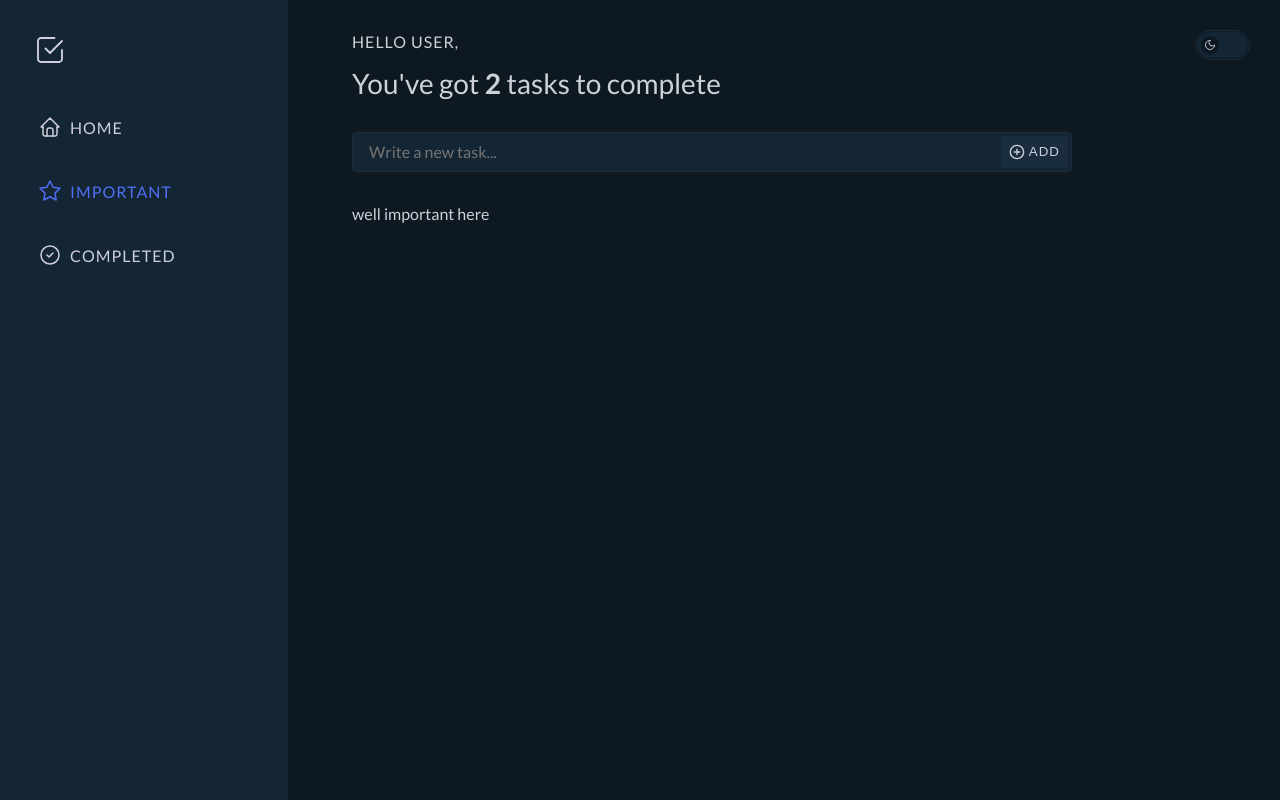
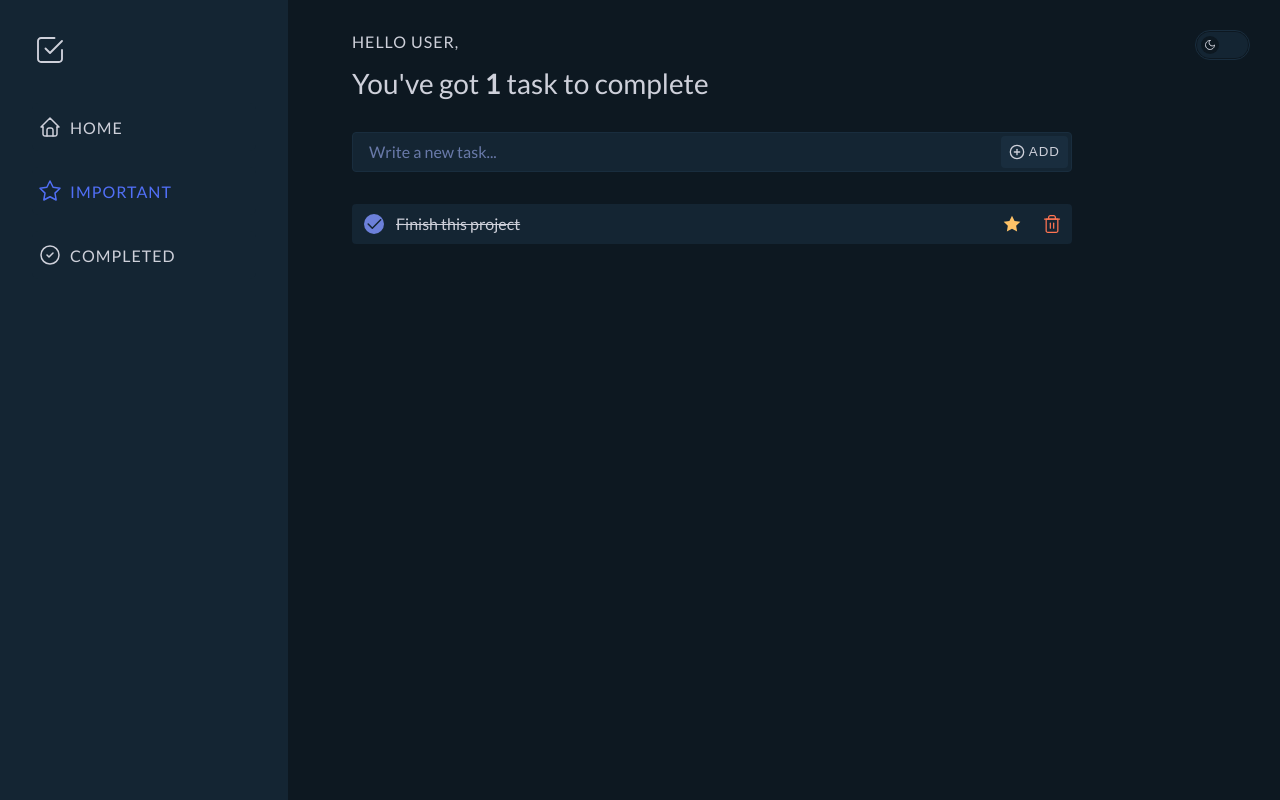
Before and after one commit to Vikram-Hegde/Tasker, a React (Vite) app: page / in a window 1280 px wide. Both pictures are taken after a click on the item "IMPORTANT". Built offline with nearby package versions, Linux system fonts and the light colour scheme.

Commit message:
added tasks to other pages

```diff
--- a/src/App.jsx
+++ b/src/App.jsx
@@ -2,9 +2,7 @@ import './styles/style.scss';
 import Sidebar from './components/Sidebar/Sidebar';
 import HomeIcon from './components/icons/HomeIcon';
 import Home from './pages/Home';
-import ImportantIcon from './components/icons/ImportantIcon';
 import Important from './pages/Important';
-import CompletedIcon from './components/icons/CompletedIcon';
 import Completed from './pages/Completed';
 import Toggle from './components/Toggle/Toggle';
 import { useState } from 'react';
@@ -21,6 +19,10 @@ function App() {
 			important: false,
 		},
 	]);
+
+	const completedTasks = tasks.filter((task) => task.completed);
+	const importantTasks = tasks.filter((task) => task.important);
+	const remainingTasks = tasks.length - completedTasks.length;
 
 	const toggleOption = (id, option) => {
 		const task = tasks.find((taskId) => taskId.id === id);
@@ -42,33 +44,24 @@ function App() {
 
 	const [theme, setTheme] = useState('dark');
 
-	let menuList = [
-		{
-			name: 'Home',
-			icon: <HomeIcon height={24} width={24} />,
-		},
-		{
-			name: 'Important',
-			icon: <ImportantIcon height={24} width={24} />,
-		},
-		{
-			name: 'Completed',
-			icon: <CompletedIcon height={24} width={24} />,
-		},
-	];
+	const [activeMenu, setActiveMenu] = useState({
+		name: 'Home',
+		icon: <HomeIcon width={24} height={24} />,
+	});
 
-	const [active, setActive] = useState(menuList[0]);
 	let pageProps = {
-		tasks: tasks,
 		toggleOption: toggleOption,
 		handleDelete: handleDelete,
 		updateTask: updateTask,
 	};
 	let content;
 
-	if (active.name === 'Home') content = <Home {...pageProps} />;
-	else if (active.name === 'Important') content = <Important {...pageProps} />;
-	else if (active.name === 'Completed') content = <Completed {...pageProps} />;
+	if (activeMenu.name === 'Home')
+		content = <Home {...pageProps} tasks={tasks} />;
+	else if (activeMenu.name === 'Important')
+		content = <Important {...pageProps} tasks={importantTasks} />;
+	else if (activeMenu.name === 'Completed')
+		content = <Completed {...pageProps} tasks={completedTasks} />;
 
 	useEffect(() => {
 		document.body.setAttribute('color-scheme', theme);
@@ -76,14 +69,15 @@ function App() {
 
 	return (
 		<main className="App">
-			<Sidebar menuList={menuList} active={active} setActive={setActive} />
+			<Sidebar activeMenu={activeMenu} setActiveMenu={setActiveMenu} />
 			<div className="pages">
 				<header>
 					<div className="page__subtitle">Hello User,</div>
 					<Toggle setTheme={setTheme} />
 				</header>
 				<div className="page__title">
-					You've got <b>{tasks.length}</b> tasks to complete
+					You've got <b>{remainingTasks}</b>{' '}
+					{remainingTasks > 1 ? 'tasks' : 'task'} to complete
 				</div>
 				<TaskInput addNewTask={addNewTask} />
 				{content}
--- a/src/components/Sidebar/Sidebar.jsx
+++ b/src/components/Sidebar/Sidebar.jsx
@@ -1,7 +1,25 @@
 import Logo from '../icons/Logo';
+import HomeIcon from '../icons/HomeIcon';
+import ImportantIcon from '../icons/ImportantIcon';
+import CompletedIcon from '../icons/CompletedIcon';
 import './Sidebar.scss';
 
-export default function Sidebar({ menuList, active, setActive }) {
+export default function Sidebar({ activeMenu, setActiveMenu }) {
+	let menuList = [
+		{
+			name: 'Home',
+			icon: <HomeIcon height={24} width={24} />,
+		},
+		{
+			name: 'Important',
+			icon: <ImportantIcon height={24} width={24} />,
+		},
+		{
+			name: 'Completed',
+			icon: <CompletedIcon height={24} width={24} />,
+		},
+	];
+
 	return (
 		<div className="sidebar">
 			<div className="logo sidebar__logo">
@@ -12,9 +30,9 @@ export default function Sidebar({ menuList, active, setActive }) {
 					{menuList.map((item) => (
 						<li
 							className={`sidebar__item ${
-								active.name === item.name ? 'active' : ''
+								activeMenu.name === item.name ? 'active' : ''
 							}`}
-							onClick={() => setActive(item)}
+							onClick={() => setActiveMenu(item)}
 							key={item.name}
 						>
 							{item.icon}
--- a/src/components/Task/Task.jsx
+++ b/src/components/Task/Task.jsx
@@ -36,17 +36,16 @@ export default function Task({
 	};
 
 	return (
-		<div
-			className="task"
-			onDoubleClick={() => setToggle(true)}
-		>
+		<div className="task" onDoubleClick={() => setToggle(true)}>
 			<button
 				onClick={() => toggleOption(task.id, 'completed')}
 				className={`task__check ${task.completed ? 'completed' : ''}`}
 			>
 				{task.completed && <Check width={20} height={20} />}
 			</button>
-			<div className="task__name">{task.task}</div>
+			<div className={`task__name ${task.completed ? 'dashed' : ''}`}>
+				{task.task}
+			</div>
 			{toggle && (
 				<input
 					value={updatedTask}
--- a/src/components/Task/Task.scss
+++ b/src/components/Task/Task.scss
@@ -10,6 +10,10 @@
 	border-radius: var(--brr);
 	position: relative;
 	animation: slideIn 0.2s ease-in-out forwards;
+
+	&__name.dashed {
+		text-decoration: line-through;
+	}
 
 	&__icon {
 		background-color: transparent;
--- a/src/components/TaskInput/TaskInput.scss
+++ b/src/components/TaskInput/TaskInput.scss
@@ -18,6 +18,11 @@
 		padding: 0 1rem;
 		outline-color: var(--surface-400);
 		outline-offset: 0px;
+
+		&::placeholder {
+			color: var(--text-300);
+			opacity: 0.6;
+		}
 
 		&:focus-visible {
 			outline: 1px solid var(--surface-400);
--- a/src/pages/Completed.jsx
+++ b/src/pages/Completed.jsx
@@ -1,7 +1,22 @@
-export default function Completed() {
-	return(
+import Task from '../components/Task/Task';
+
+export default function Completed({
+	tasks,
+	toggleOption,
+	updateTask,
+	handleDelete,
+}) {
+	return (
 		<div className="page completed">
-			well completed here
+			{tasks.map((task) => (
+				<Task
+					key={task.id}
+					task={task}
+					updateTask={updateTask}
+					toggleOption={toggleOption}
+					handleDelete={handleDelete}
+				/>
+			))}
 		</div>
-	)
+	);
 }
--- a/src/pages/Home.jsx
+++ b/src/pages/Home.jsx
@@ -1,10 +1,21 @@
 import Task from '../components/Task/Task';
 
-export default function Home({ tasks, toggleOption, updateTask, handleDelete }) {
+export default function Home({
+	tasks,
+	toggleOption,
+	updateTask,
+	handleDelete,
+}) {
 	return (
 		<div className="page homepage">
-			{tasks.map((task, idx) => (
-				<Task idx={idx} key={task.id} task={task} updateTask={updateTask} toggleOption={toggleOption} handleDelete={handleDelete} />
+			{tasks.map((task) => (
+				<Task
+					key={task.id}
+					task={task}
+					updateTask={updateTask}
+					toggleOption={toggleOption}
+					handleDelete={handleDelete}
+				/>
 			))}
 		</div>
 	);
--- a/src/pages/Important.jsx
+++ b/src/pages/Important.jsx
@@ -1,7 +1,22 @@
-export default function Important() {
-	return(
+import Task from "../components/Task/Task";
+
+export default function Important({
+	tasks,
+	toggleOption,
+	updateTask,
+	handleDelete,
+}) {
+	return (
 		<div className="page important">
-			well important here
+			{tasks.map((task) => (
+				<Task
+					key={task.id}
+					task={task}
+					updateTask={updateTask}
+					toggleOption={toggleOption}
+					handleDelete={handleDelete}
+				/>
+			))}
 		</div>
-	)
+	);
 }
--- a/src/styles/_page.scss
+++ b/src/styles/_page.scss
@@ -4,6 +4,7 @@
 	grid-row: 1 / -1;
 	grid-column: calc(var(--sidebar-span) + 1) / -1;
 	padding: clamp(1.5rem, 3vw, 2rem);
+	overflow-y: auto;
 }
 
 .page {
@@ -12,7 +13,7 @@
 
 	&__title {
 		margin-top: 0.5rem;
-		font-size: clamp(1.25rem, 3vw + 1rem, 1.75rem)
+		font-size: clamp(1.25rem, 3vw + 1rem, 1.75rem);
 	}
 
 	&__subtitle {
--- a/src/styles/style.scss
+++ b/src/styles/style.scss
@@ -8,7 +8,7 @@
 	padding: 0;
 	box-sizing: border-box;
 	transition: all 0.15s ease-in-out;
-	transition-property: border, outline, color, background-color;
+	transition-property:  background-color, border;
 }
 
 body {
```
Also changed, not shown: src/styles/_theme.scss (+8 -8 lines).
